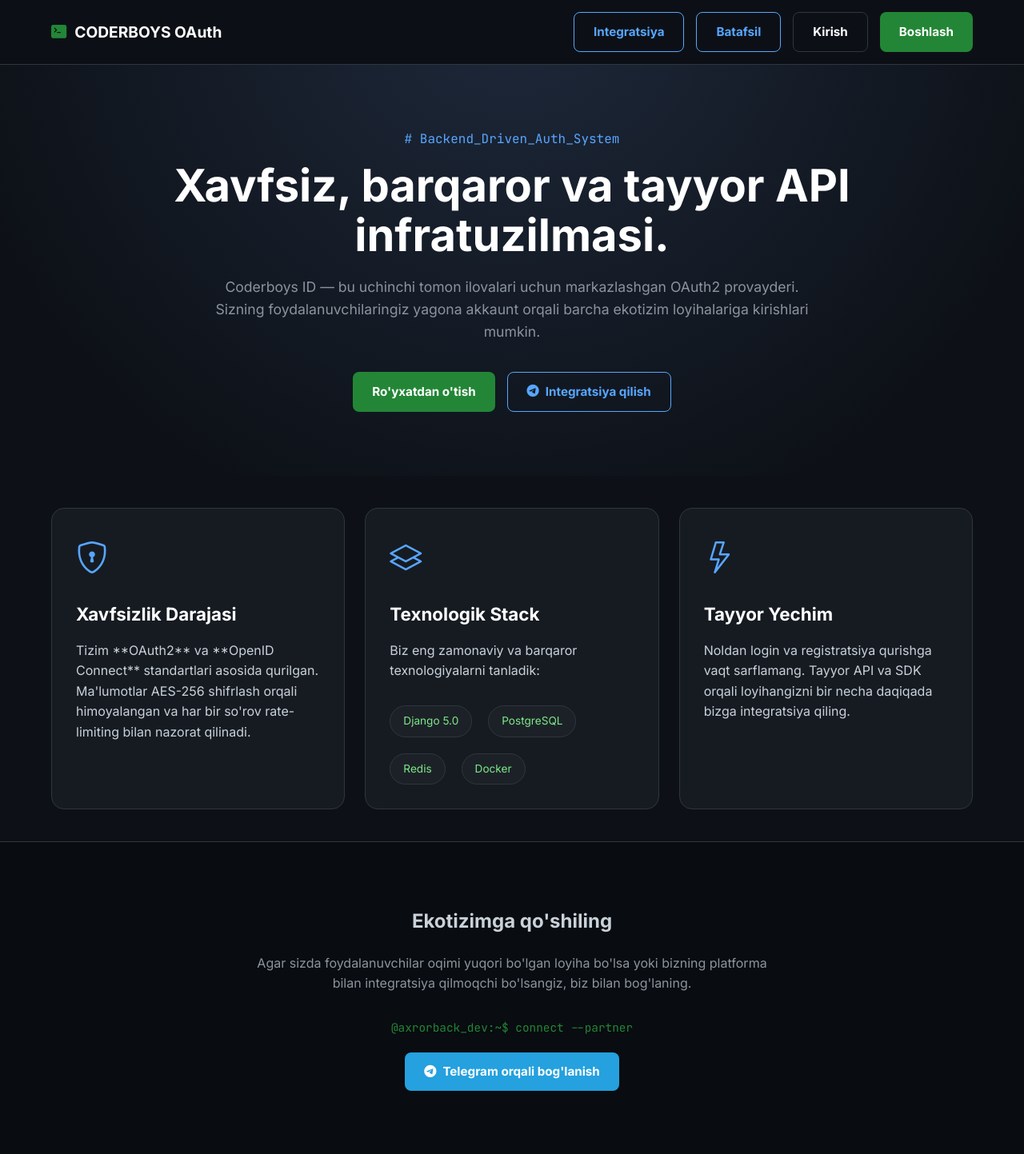
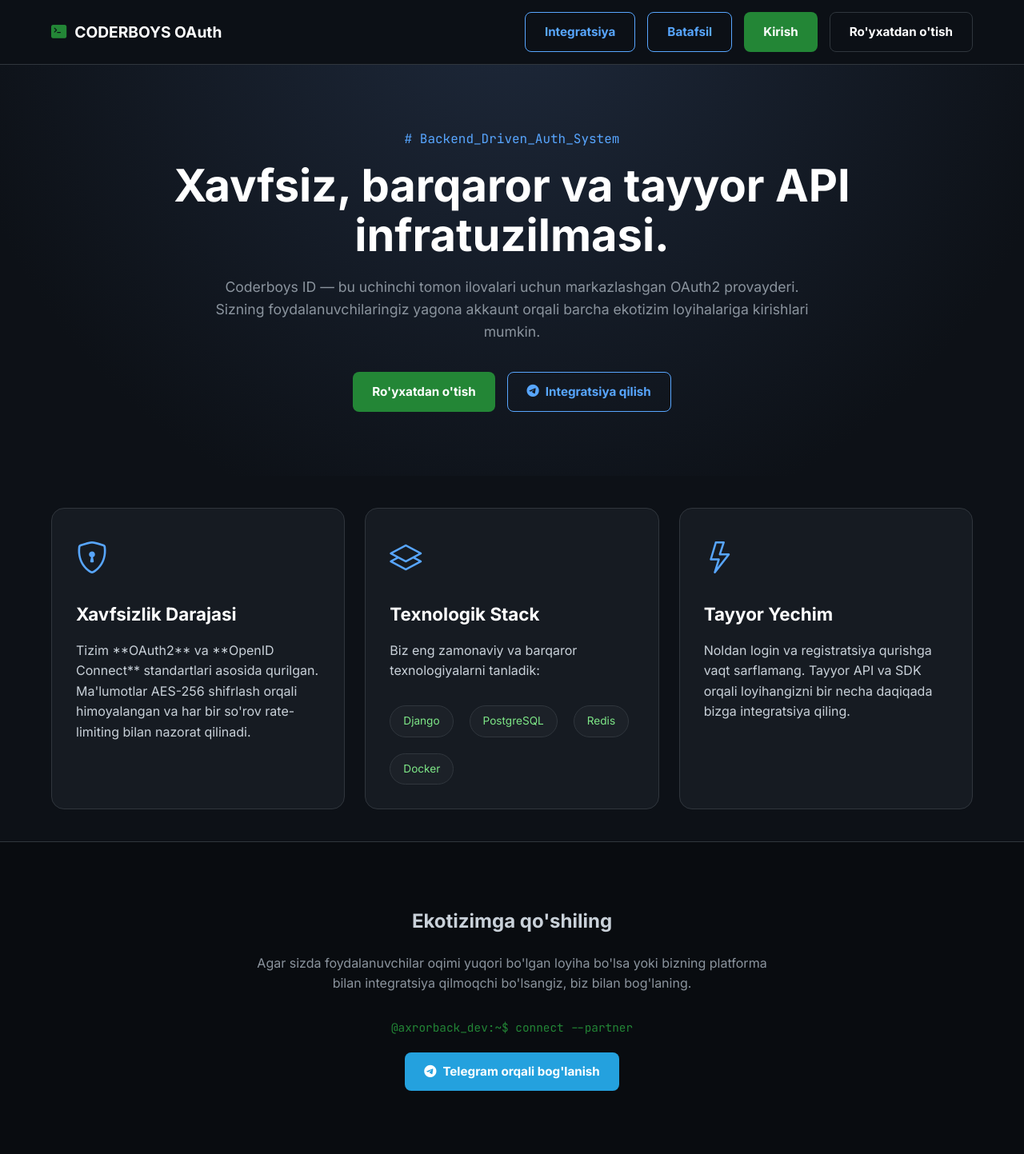
Before and after one commit to axrorback/oauth, a Django app: page / in a window 1280 px wide. Shown: the top 1443 px of the page at 80% size. Run offline with Django 5.2, Linux system fonts and the light colour scheme; parts of the project's set-up code (start-up, migrations or seed data) failed here and were passed over.

Commit message:
Update `home_page.html`: Add conditional navbar actions based on authentication state; refine tech stack display.

```diff
--- a/templates/home/home_page.html
+++ b/templates/home/home_page.html
@@ -166,8 +166,13 @@
     <div class="nav-actions">
         <a href="{% url 'integrations' %}" class="btn btn-outline">Integratsiya</a>
         <a href="{% url 'features' %}" class="btn btn-outline">Batafsil</a>
-        <a href="{% url 'login' %}" class="btn btn-secondary">Kirish</a>
-        <a href="{% url 'register' %}" class="btn btn-primary">Boshlash</a>
+        {% if user.is_authenticated %}
+            <a href="{% url 'profile' %}" class="btn btn-secondary">Profil</a>
+        {% else %}
+            <a href="{% url 'login' %}" class="btn btn-primary">Kirish</a>
+            <a href="{% url 'register' %}" class="btn btn-secondary">Ro'yxatdan o'tish</a>
+        {% endif %}
+
     </div>
 </nav>
 
@@ -205,7 +210,7 @@
             Biz eng zamonaviy va barqaror texnologiyalarni tanladik:
         </p>
         <div class="stack-info" style="justify-content: flex-start;">
-            <span class="stack-item">Django 5.0</span>
+            <span class="stack-item">Django</span>
             <span class="stack-item">PostgreSQL</span>
             <span class="stack-item">Redis</span>
             <span class="stack-item">Docker</span>
```
